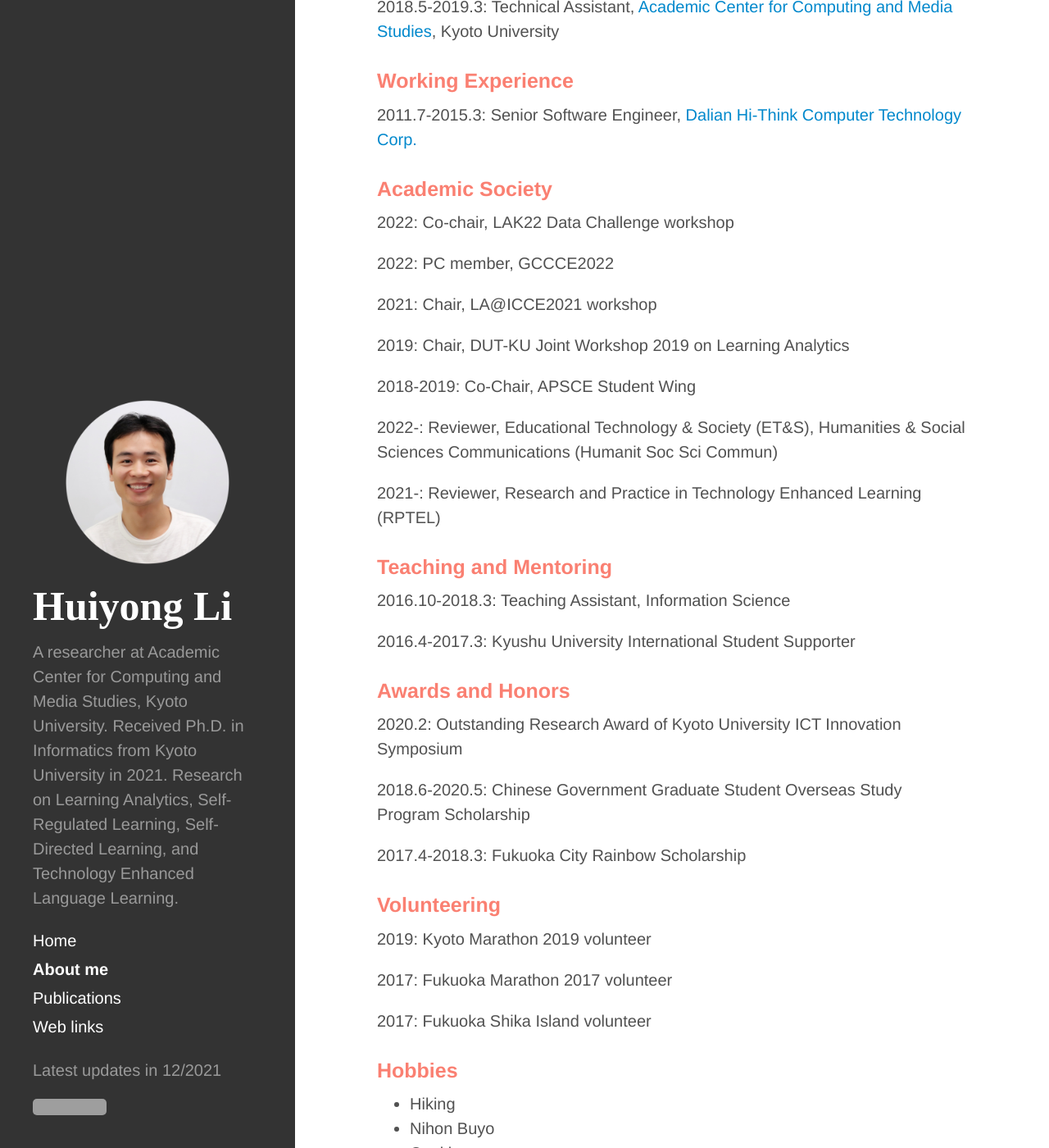
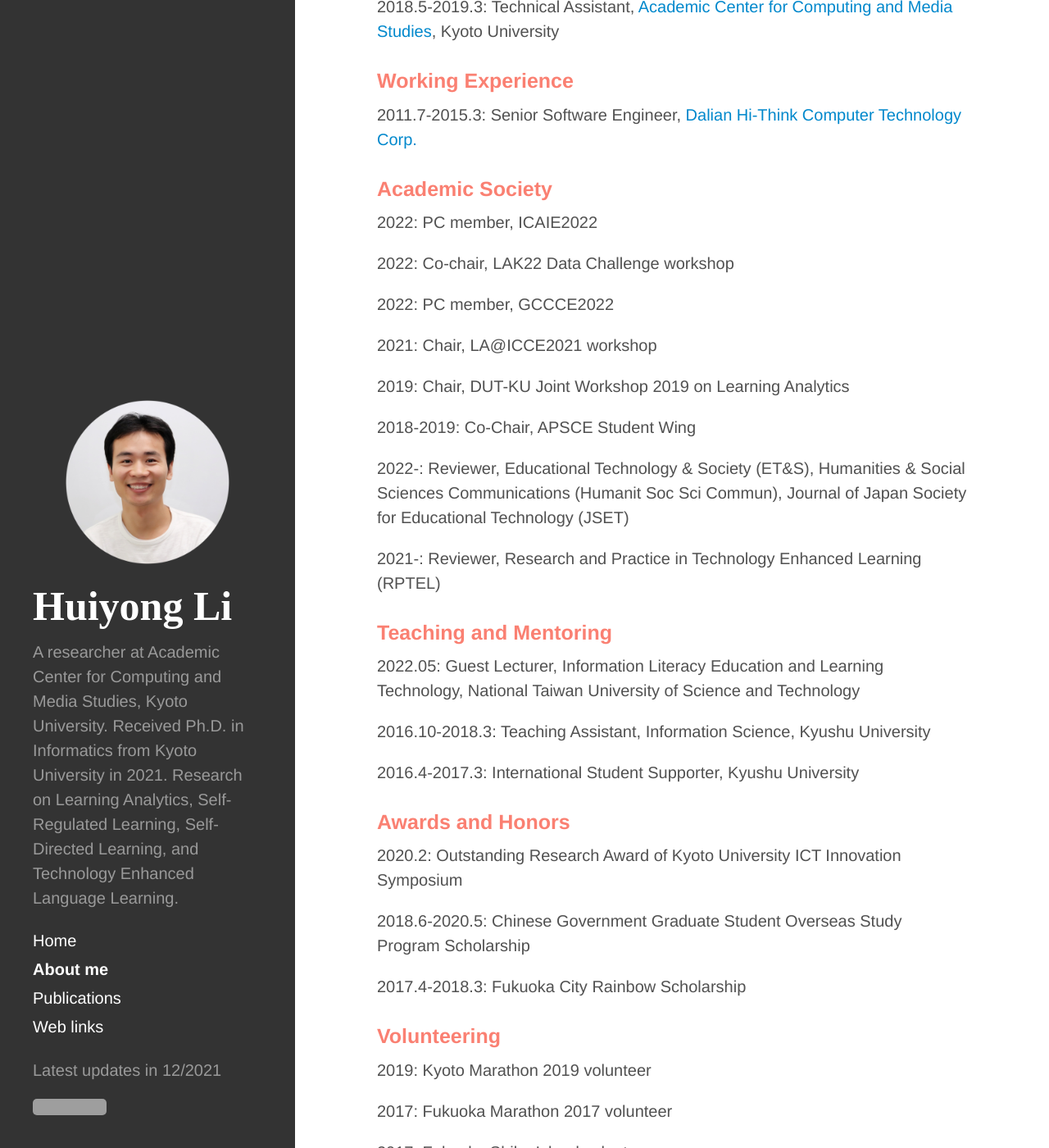
Before and after one commit to li-huiyong/li-huiyong.github.io, a Jekyll site: the page built from about-me.md, in a window 1280 px wide and 1400 px high, scrolled down 1230 px. Shown: the whole window at 82% size. Built offline with Jekyll 4.4.1, drawn with Linux system fonts in a browser that asks for light colours; nearby versions of some CDN libraries; some web fonts are replaced; grey boxes are pictures that could not be loaded.

Commit message:
add lecture, PC member, reviewer

```diff
--- a/about-me.md
+++ b/about-me.md
@@ -43,6 +43,8 @@ Researcher at Learning and Educational Technologies Research Unit, ACCMS, Kyoto
 2011.7-2015.3: Senior Software Engineer, [Dalian Hi-Think Computer Technology Corp.](http://www.dhc.com.cn/?_l=en){:target="_blank"}
 
 ### <span style="color: Salmon; ">Academic Society</span>
+2022: PC member, ICAIE2022
+
 2022: Co-chair, LAK22 Data Challenge workshop
 
 2022: PC member, GCCCE2022
@@ -53,14 +55,16 @@ Researcher at Learning and Educational Technologies Research Unit, ACCMS, Kyoto
 
 2018-2019: Co-Chair, APSCE Student Wing
 
-2022-: Reviewer, Educational Technology & Society (ET&S), Humanities & Social Sciences Communications (Humanit Soc Sci Commun)
+2022-: Reviewer, Educational Technology & Society (ET&S), Humanities & Social Sciences Communications (Humanit Soc Sci Commun), Journal of Japan Society for Educational Technology (JSET)
 
 2021-: Reviewer, Research and Practice in Technology Enhanced Learning (RPTEL)
 
 ### <span style="color: Salmon; ">Teaching and Mentoring</span>
-2016.10-2018.3: Teaching Assistant, Information Science
+2022.05: Guest Lecturer, Information Literacy Education and Learning Technology, National Taiwan University of Science and Technology
 
-2016.4-2017.3: Kyushu University International Student Supporter
+2016.10-2018.3: Teaching Assistant, Information Science, Kyushu University
+
+2016.4-2017.3: International Student Supporter, Kyushu University
 
 ### <span style="color: Salmon; ">Awards and Honors</span>
 2020.2: Outstanding Research Award of Kyoto University ICT Innovation Symposium
```
